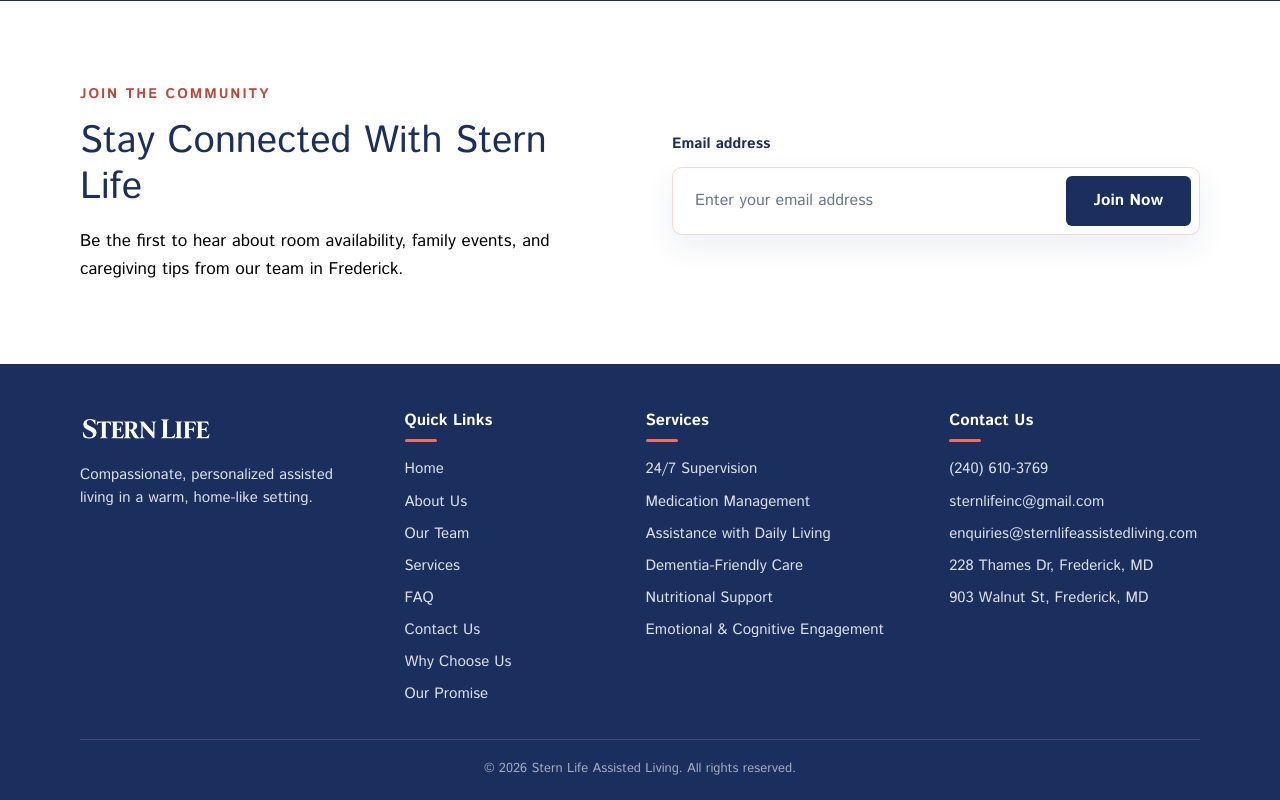
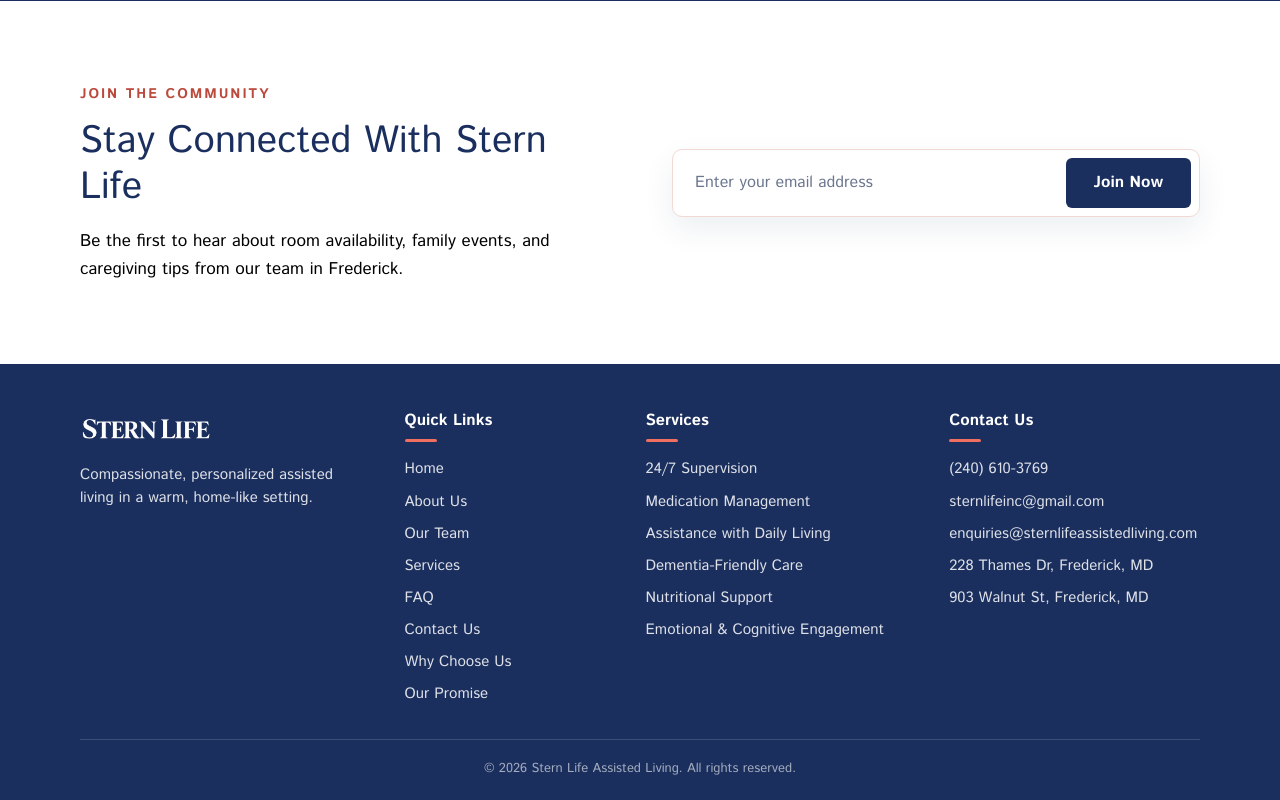
Before and after one commit to kbarakzai97/sternliving, a React (Vite) app: page / in a window 1280 px wide. Shown: the part 7040-7840 px from the top of the page. Built offline with nearby package versions, Linux system fonts and the light colour scheme.

Commit message:
removing eyebrow

```diff
--- a/src/components/JoinCommunity.jsx
+++ b/src/components/JoinCommunity.jsx
@@ -55,9 +55,6 @@
           </p>
         ) : (
           <form className="community__form" onSubmit={handleSubmit}>
-            <label className="community__label" htmlFor="community-email">
-              Email address
-            </label>
             <div className="community__field">
               <input
                 id="community-email"
```
